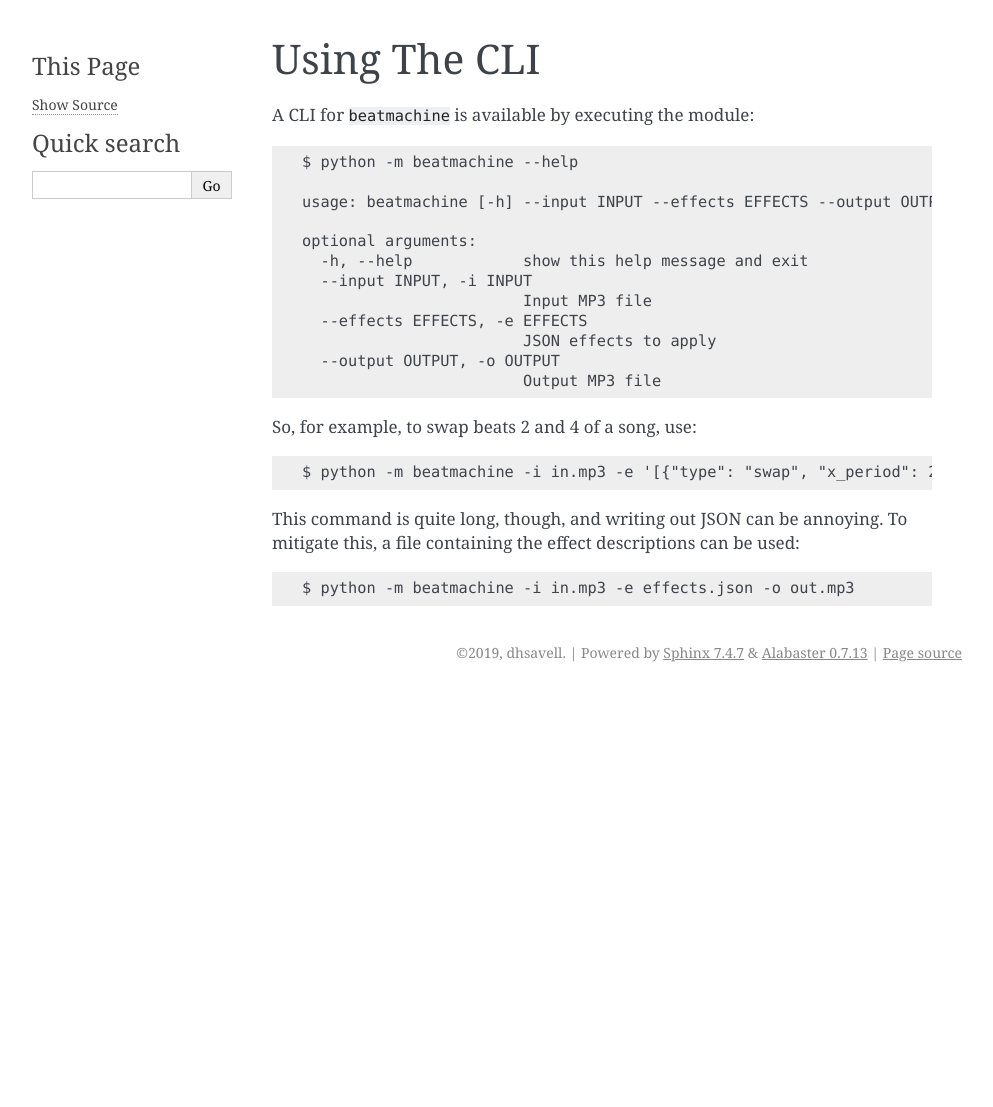
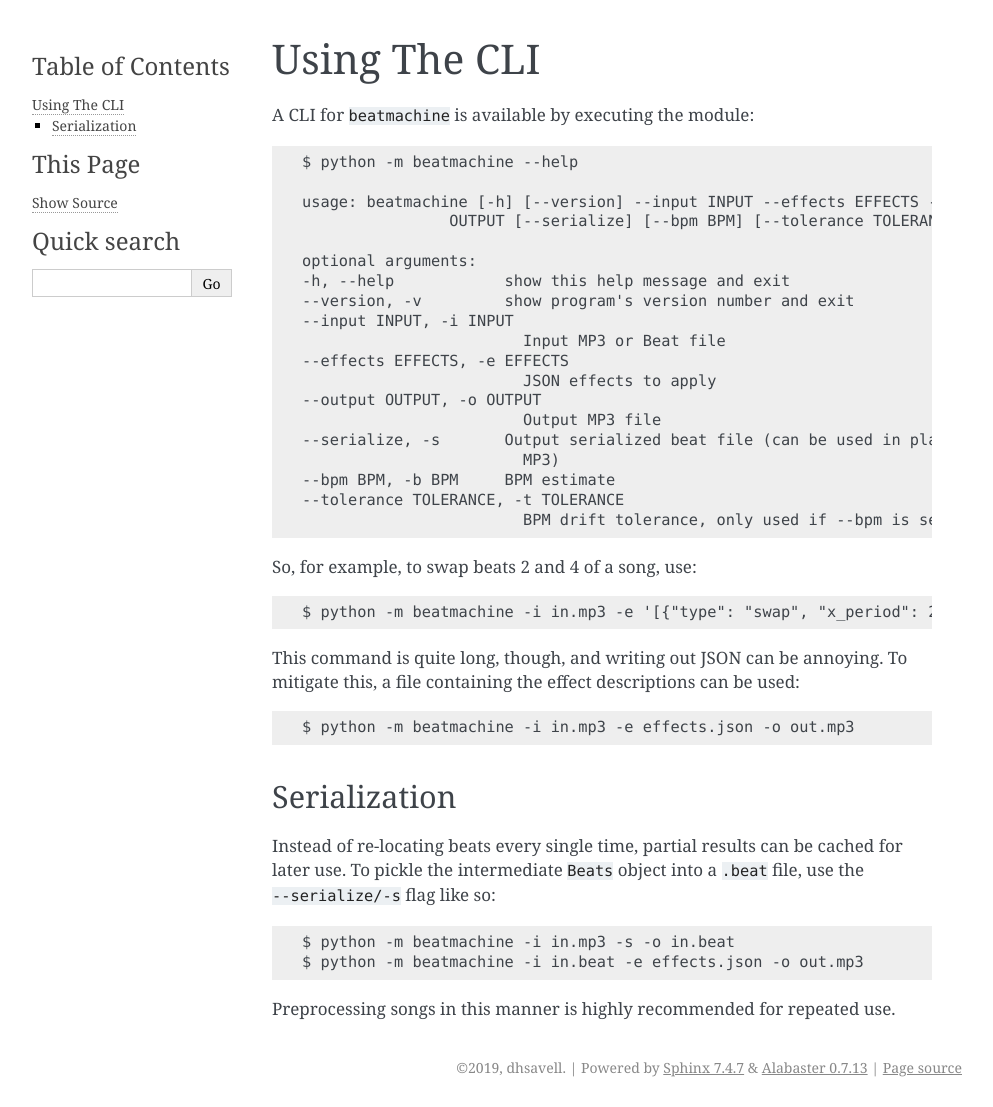
Before and after one commit to beat-machine/beat-machine, a Sphinx documentation site: the page built from docs/cli.rst, in a window 1280 px wide. Shown: the whole page, without its empty margins (148-1141 px from the left). Built offline with Sphinx 7.4.7, drawn with Linux system fonts in a browser that asks for light colours; before the commit the page ends 900 px from its top, so only the background shows below that.

Commit message:
Update version, docs, __main__.py

```diff
--- a/beatmachine/__init__.py
+++ b/beatmachine/__init__.py
@@ -2,7 +2,7 @@
 The Beat Machine is a library for playing with beats of songs.
 """
 
-__version__ = "3.0.0"
+__version__ = "3.0.1"
 
 from . import loader, effects
 from .beats import Beats
--- a/docs/cli.rst
+++ b/docs/cli.rst
@@ -5,16 +5,23 @@ A CLI for ``beatmachine`` is available by executing the module::
 
     $ python -m beatmachine --help
 
-    usage: beatmachine [-h] --input INPUT --effects EFFECTS --output OUTPUT
+    usage: beatmachine [-h] [--version] --input INPUT --effects EFFECTS --output
+                    OUTPUT [--serialize] [--bpm BPM] [--tolerance TOLERANCE]
 
     optional arguments:
-      -h, --help            show this help message and exit
-      --input INPUT, -i INPUT
-                            Input MP3 file
-      --effects EFFECTS, -e EFFECTS
+    -h, --help            show this help message and exit
+    --version, -v         show program's version number and exit
+    --input INPUT, -i INPUT
+                            Input MP3 or Beat file
+    --effects EFFECTS, -e EFFECTS
                             JSON effects to apply
-      --output OUTPUT, -o OUTPUT
+    --output OUTPUT, -o OUTPUT
                             Output MP3 file
+    --serialize, -s       Output serialized beat file (can be used in place of
+                            MP3)
+    --bpm BPM, -b BPM     BPM estimate
+    --tolerance TOLERANCE, -t TOLERANCE
+                            BPM drift tolerance, only used if --bpm is set
 
 So, for example, to swap beats 2 and 4 of a song, use::
 
@@ -24,3 +31,15 @@ This command is quite long, though, and writing out JSON can be annoying. To
 mitigate this, a file containing the effect descriptions can be used::
 
     $ python -m beatmachine -i in.mp3 -e effects.json -o out.mp3
+
+Serialization
+-------------
+
+Instead of re-locating beats every single time, partial results can be cached
+for later use. To pickle the intermediate ``Beats`` object into a ``.beat``
+file, use the ``--serialize/-s`` flag like so::
+
+    $ python -m beatmachine -i in.mp3 -s -o in.beat
+    $ python -m beatmachine -i in.beat -e effects.json -o out.mp3
+
+Preprocessing songs in this manner is highly recommended for repeated use.
--- a/pyproject.toml
+++ b/pyproject.toml
@@ -4,7 +4,7 @@ to = {format = "setuppy", path = "setup.py"}
 
 [tool.poetry]
 name = "beatmachine"
-version = "3.0.0"
+version = "3.0.1"
 description = "A library for procedurally remixing songs"
 authors = ["dhsavell <dhsavell05@gmail.com>"]
 license = "MIT"
```
Also changed, not shown: 1 other file.
